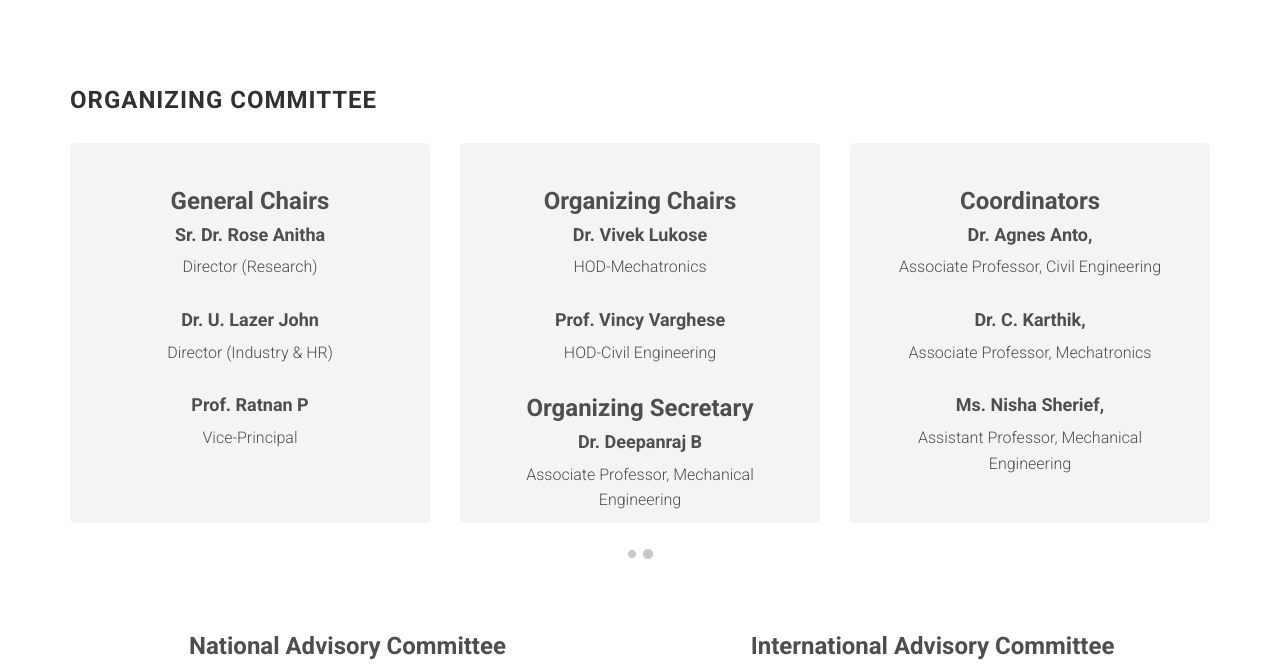
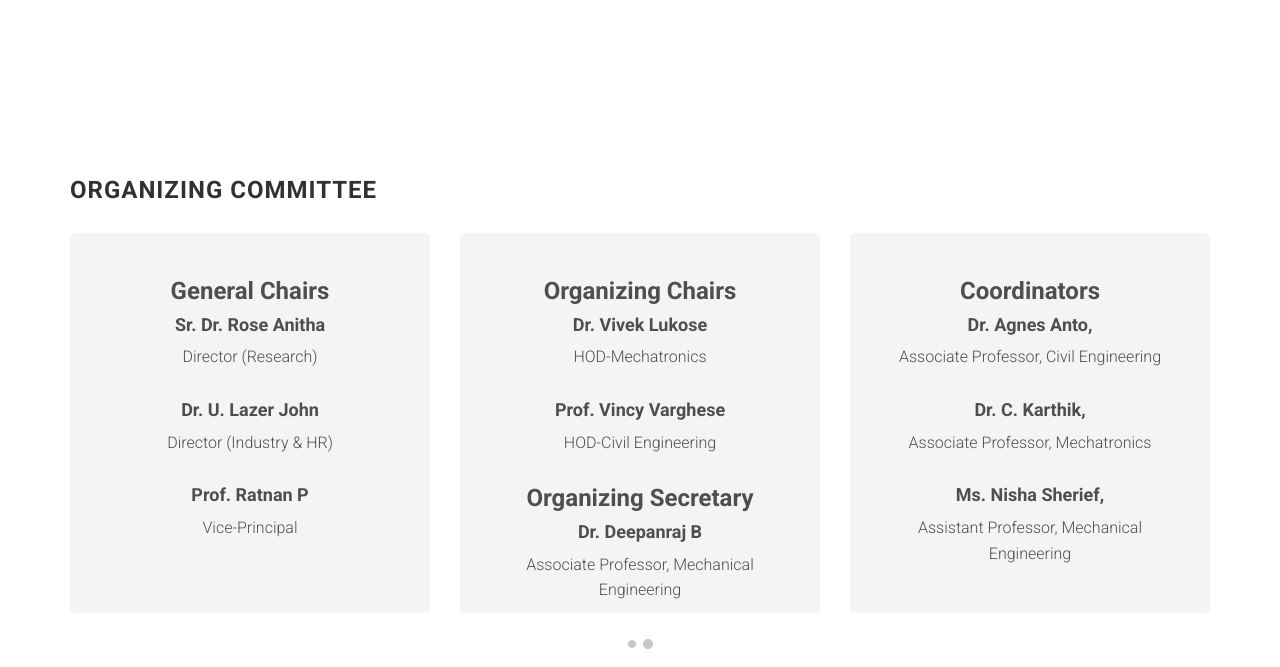
Before and after one commit to maneeshmanu2000/cseweb, a website: page index.html in a window 1280 px wide. Shown: the part 2103-2770 px from the top of the page. Drawn offline with nearby package versions, Linux system fonts and the light colour scheme; files whose address does not match are found by name.

Commit message:
committe small bug fix

```diff
--- a/index.html
+++ b/index.html
@@ -225,7 +225,7 @@
         </div><!-- /.container -->
     </section>
 
-    <section id="committee class="section">
+    <section id="committee" class="section">
         <div id="committee_desktop">
             <div class="container">
 
```
